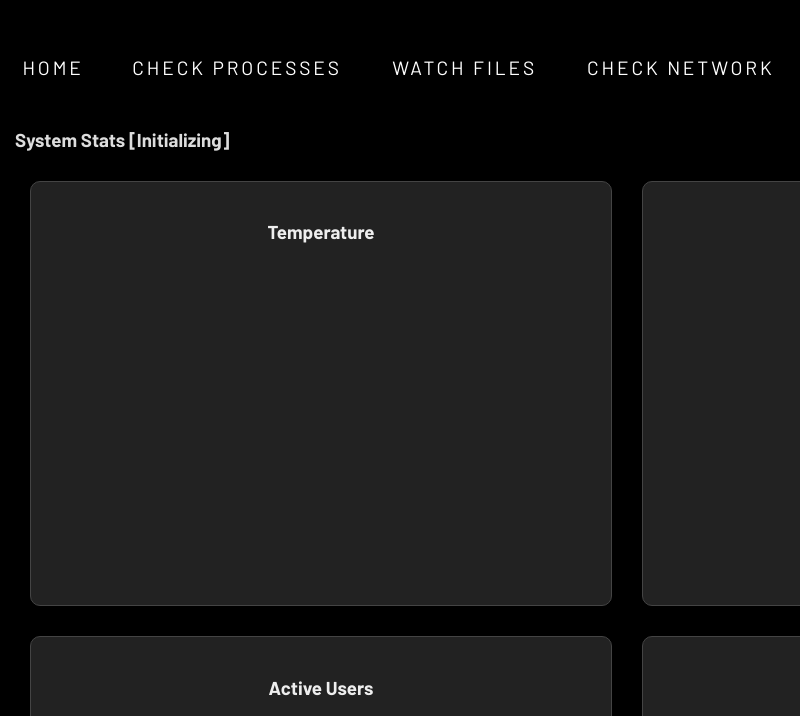
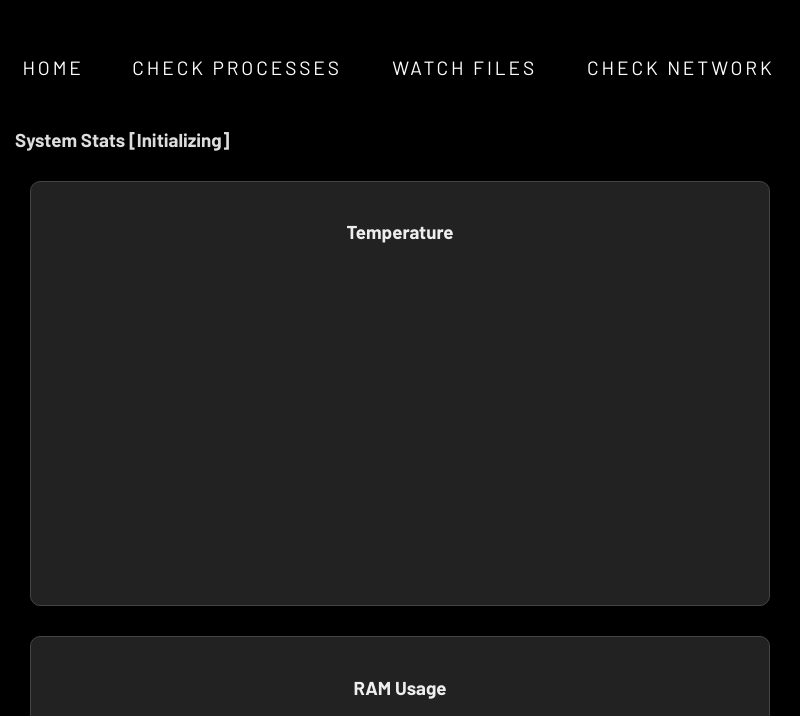
Before and after one commit to Aayush-683/Machine-Monitor, an Electron app: page index.html in a window 800 px wide. Shown: the part 84-800 px from the top of the page. Drawn offline with nearby package versions, Linux system fonts and the light colour scheme.

Commit message:
chart fixed

```diff
--- a/index.html
+++ b/index.html
@@ -35,8 +35,10 @@
 			<div id="homeContent" class="content">
 				<h3 id="sysStats">System Stats [Initializing]</h3>
 				<p id="adminMsg" style="display: none;">
+				<em>
 					*Script is running in a non elevated environment.
 					Some charts may not display accurate data.*
+				</em>
 				</p>
 				<div id="statsContent">
 					<div class="chartdiv">
--- a/style.css
+++ b/style.css
@@ -124,10 +124,10 @@ a:hover:after {
 
 #statsContent {
     padding: 20px;
-    display: grid;
-    grid-template-columns: 1fr 1fr ;
-    grid-template-rows:auto;
-    gap: 10px;
+    display: flex;
+    flex-direction: row;
+    flex-wrap: wrap;
+    gap: 20px;
 }
 
 #charts {
@@ -166,15 +166,11 @@ a:hover:after {
     margin: 10px;
 }
 
-@media (max-width: 768px) {
-    /* nav {
-        flex-direction: column;
-    } */
+@media (max-width: 1024px) {
 
-    nav button {
-        margin: 5px 0;
+    #statsContent{
+        gap: 10px;
     }
-
     th,
     td {
         font-size: 0.9em;
```
